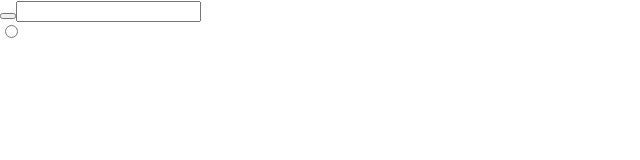
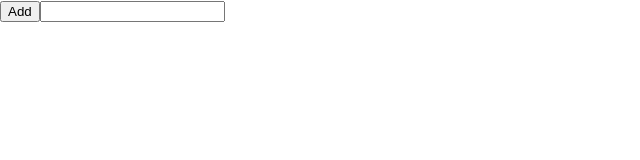
Before and after one commit to amanjadon54/todo-app, a React (Create React App) app: page / in a window 1280 px wide. Shown: the top 160 px of the page, without its empty margins (0-640 px from the left). Built offline with nearby package versions, Linux system fonts and the light colour scheme.

Commit message:
Core: added the visibile/invisble on add click

```diff
--- a/src/App.js
+++ b/src/App.js
@@ -1,20 +1,29 @@
-import './App.css';
-import Button from './components/Button';
-import InputField from './components/InputField';
-import RadioButton from './components/RadioButton'
+import "./App.css";
+import Button from "./components/Button";
+import InputField from "./components/InputField";
+import RadioButton from "./components/RadioButton";
+import React, { Component } from "react";
 
-function App() {
-  return (
-    <div>
-      <Button onClick='alertFunction(abc)'></Button>
-      <InputField></InputField>
-      <RadioButton></RadioButton>
-    </div>
-  );
-}
+class App extends Component {
+  constructor(props) {
+    super(props);
+    this.state = { showRadioButton: false };
+  }
 
-function alertFunction(alertVal){
-  alert(alertVal);
+  addButtonClick = () => {
+    this.setState({ showRadioButton: true });
+  };
+
+  render() {
+    const { showRadioButton } = this.state;
+    return (
+      <div>
+        <Button buttonClick={this.addButtonClick} buttonLabel="Add" />
+        <InputField />
+        {showRadioButton && <RadioButton />}
+      </div>
+    );
+  }
 }
 
 export default App;
--- a/src/components/Button/index.js
+++ b/src/components/Button/index.js
@@ -1,9 +1,14 @@
-import React, {Component} from 'react';
+import React, { Component } from "react";
 
 class Button extends Component {
-    render(){
-        return <button onClick={this.props.buttonClick}>{this.props.buttonLabel}</button>
-    }
+  handleClick = () => {
+    const { buttonClick } = this.props;
+    buttonClick("abcdef");
+  };
+
+  render() {
+    return <button onClick={this.handleClick}>{this.props.buttonLabel}</button>;
+  }
 }
 
 export default Button;
```
